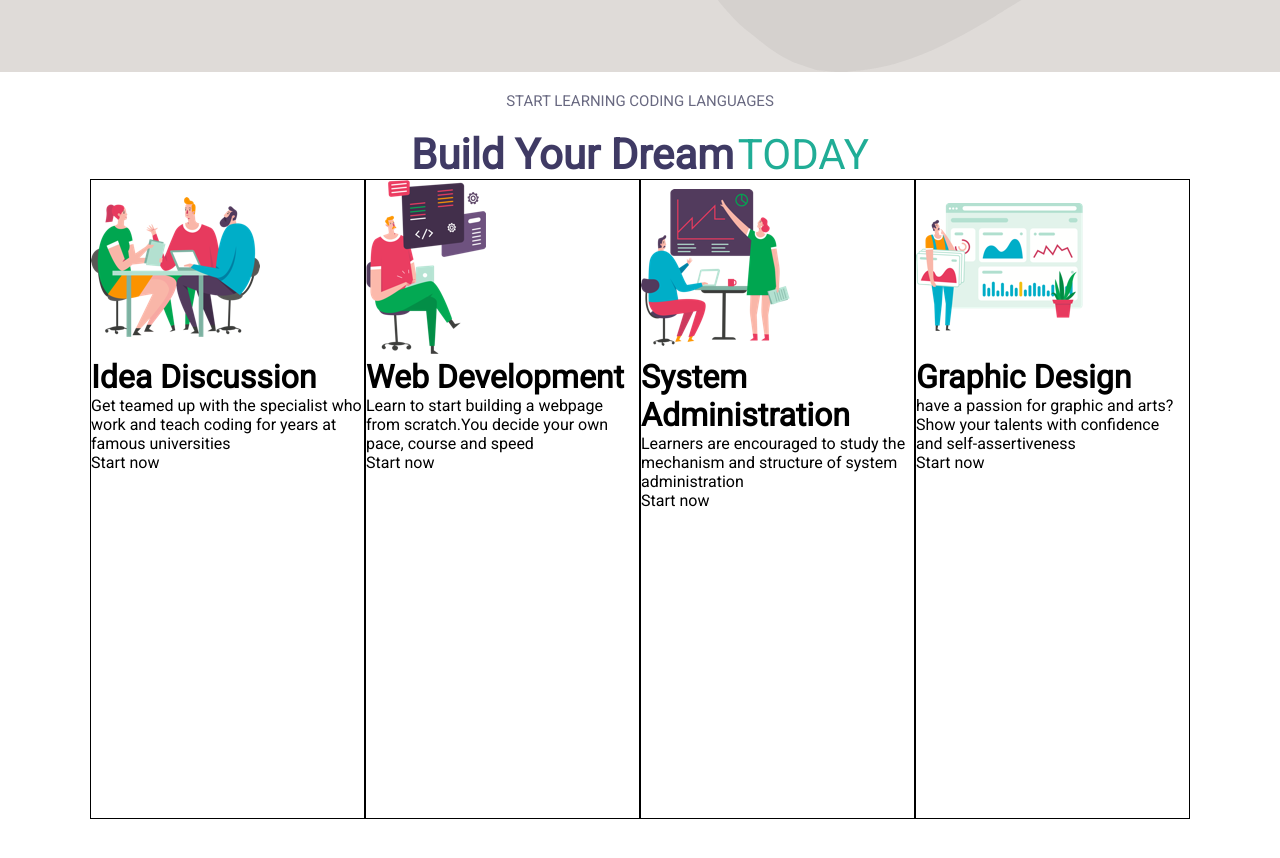
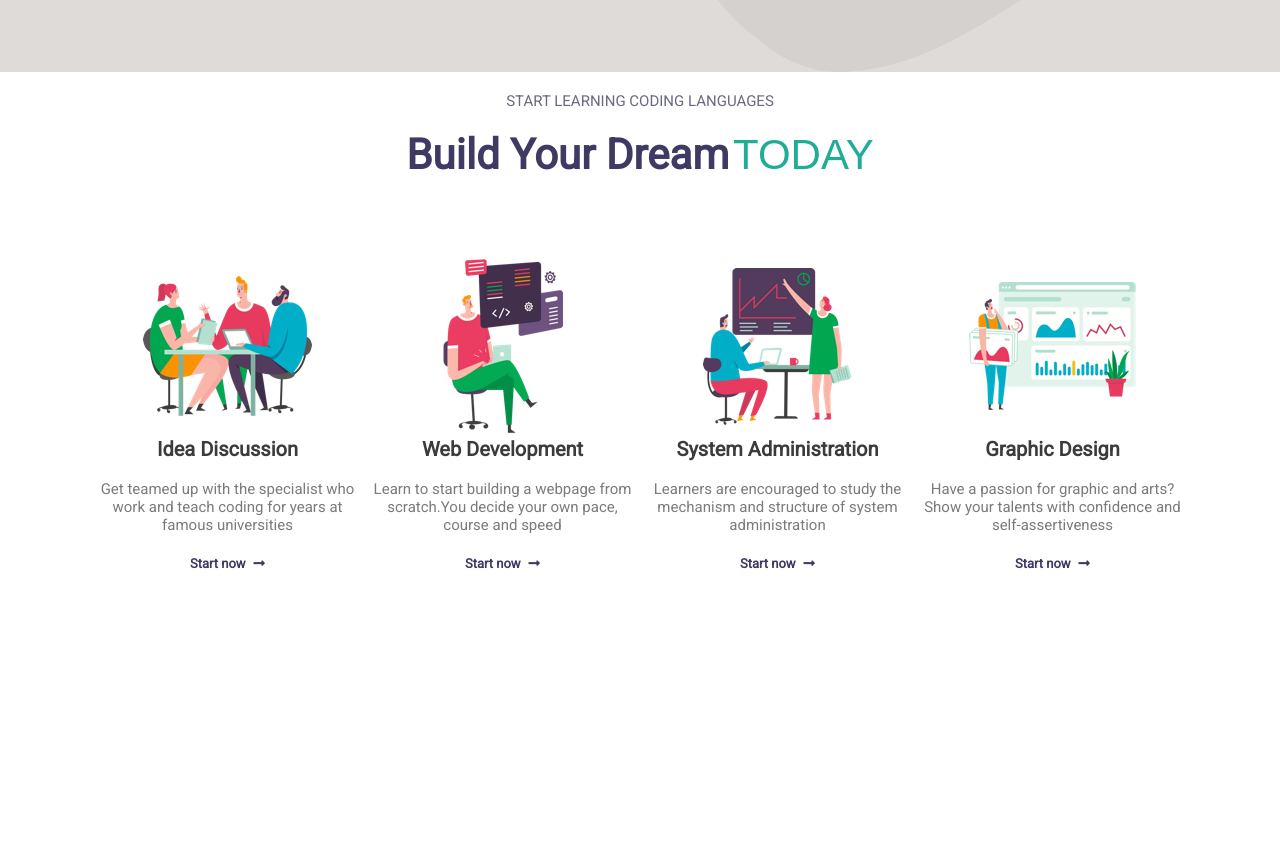
Before and after one commit to Mirco-verde1/proj-html-vuejs, a plain HTML site: page index.html in a window 1280 px wide. Shown: the part 728-1586 px from the top of the page. After the commit the page ends 1467 px from the top, so only its background shows below. Drawn offline with nearby package versions, Linux system fonts and the light colour scheme.

Commit message:
Fine "Build Dream" part, inizio "Construct" part

```diff
--- a/index.html
+++ b/index.html
@@ -107,12 +107,14 @@
           <span>TODAY</span>
         </div>
 
+<!-- creo dinamicamente il contenuto dei box tramite dato in Vue -->
       <div class="card-build-container">
         <div class="card-build-container-box" v-for="elem in Build">
           <img :src="'./img/build'+ elem.code +'.png'" alt="">
           <h1>{{elem.title}}</h1>
           <p>{{elem.description}}</p>
           <span>Start now</span>
+          <i class="fas fa-long-arrow-alt-right"></i>
 
         </div>
       </div>
--- a/js/script.js
+++ b/js/script.js
@@ -52,7 +52,7 @@ new Vue({
         {
           code:'-4',
           title:'Graphic Design',
-          description:"have a passion for graphic and arts? Show your talents with confidence and self-assertiveness"
+          description:"Have a passion for graphic and arts? Show your talents with confidence and self-assertiveness"
         },
       ]
 
--- a/src/app.scss
+++ b/src/app.scss
@@ -40,6 +40,7 @@
         top: 40%;
         background: #fff;
         border-radius: 5px;
+
         ul{
           li{
             list-style:none;
@@ -68,6 +69,7 @@
           .menu-list{
             display: flex;
             align-items: center;
+
             .menu{
               li{
                 @include list;
@@ -76,6 +78,7 @@
 
                 i{font-size: 10px;}
               }
+
               li:hover{
                 color:#26214c;
               }
@@ -99,6 +102,7 @@
               input{
                 @include Search;
               }
+
               i{
                 position: absolute;
                 right: 0;
@@ -129,6 +133,7 @@
           .description{
             font-size: 18px;
             padding: 25px 0 25px 0;
+
             p{
               padding-bottom: 8px;
               color:#b4b1be;
@@ -140,6 +145,7 @@
             width: 60%;
             border-radius: 5px;
             cursor: pointer;}
+
             .green-button:hover{
               background:$menu-header;
             }
@@ -166,37 +172,68 @@
     // Build your dream part---------------------------------------
     .main-build-dream{
       width: 100%;
-    height: 800px;
+      height: 600px;
 
       &-container{
         @include container;
 
         .title{
           text-align:center;
+          padding-bottom: 80px;
+
           p{
             font-size: 15px;
             padding-bottom: 20px;
             color: #696981;
           }
+
           h1{display: inline;
             color: $common-purple;
             font-size: 42px;}
+
             span{
               color: $common-green;
               font-size: 42px;
+              font-family: sans-serif;
             }
           }
-
+          //  Build your dream boxes--------------------------------
           .card-build-container{
             width: 100%;
             height: 80%;
             display: flex;
+
             &-box{
               width: 25%;
               height: 100%;
-          border: 1px solid black;
+              text-align: center;
+
+              h1{
+                font-size: 20px;
+                color: #3b3b3b;
+                padding-bottom: 19px;
+              }
+
+              p{font-size: 15px;
+                padding-bottom: 19px;
+                color:$grey-build;
+                font-weight:500;}
+                span{
+                  font-weight: bold;
+                  font-size: 13px;
+                  @include finger;
+                  color:$common-purple}
+
+                  i{
+                    @include finger;
+                    font-size: 13px;
+                    padding-left: 4px;
+                    color: $common-purple}
                   }
                 }
               }
             }
+
+         .main-construct{}
+
           }
--- a/src/colors.scss
+++ b/src/colors.scss
@@ -2,3 +2,4 @@ $bg-header:rgba(223,219,216);
 $menu-header:#534f74;
 $common-green:#20ad96;
 $common-purple:#3f3a64;
+$grey-build:#7b7b7b;
--- a/src/common-use.scss
+++ b/src/common-use.scss
@@ -23,3 +23,7 @@
   top: 0px;
   right: 88%
 }
+
+@mixin finger {
+  cursor:pointer;
+}
```
Also changed, not shown: dist/app.css. Lines whose indentation alone changed are shown as unchanged.
